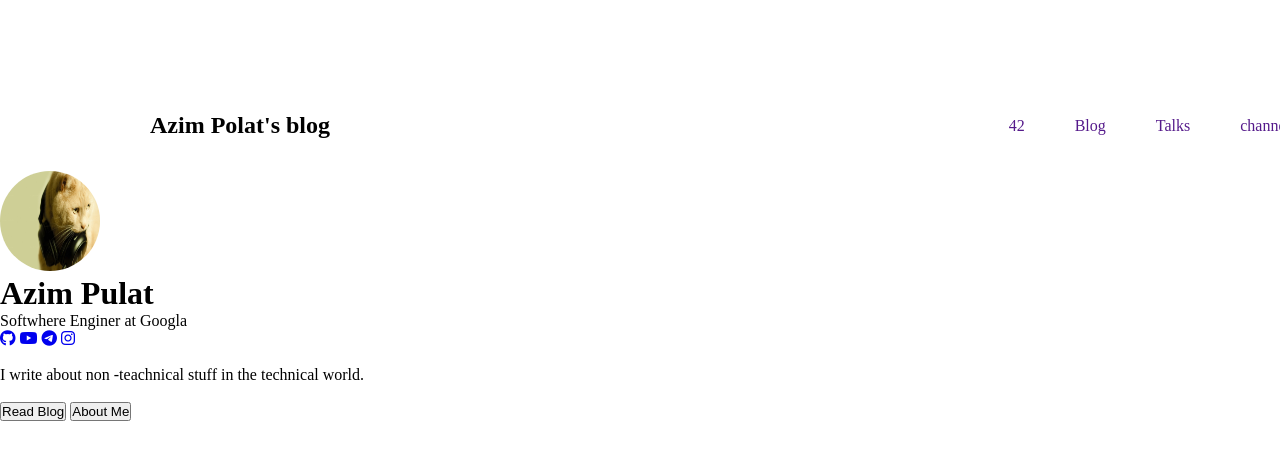
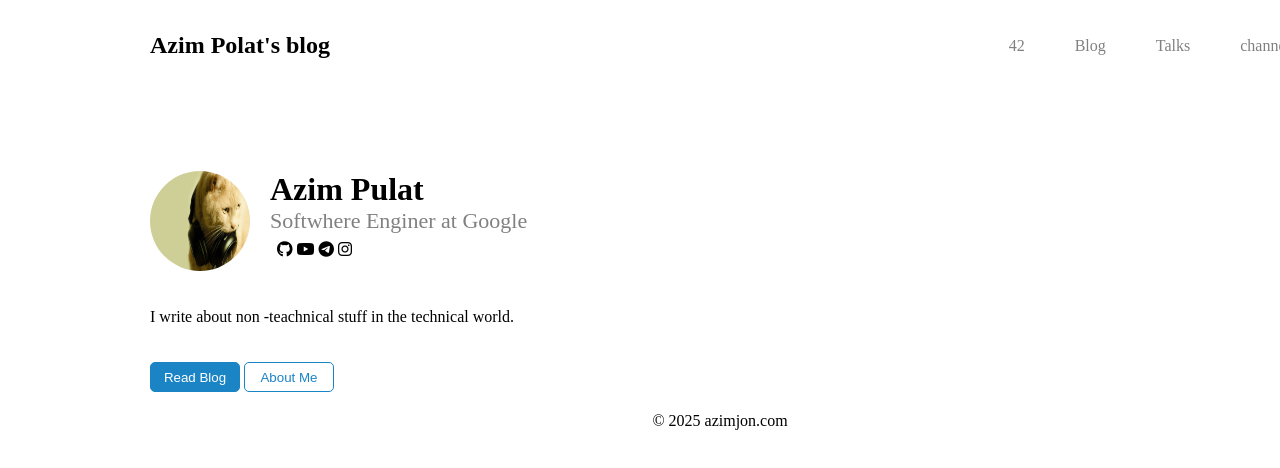
Before and after one commit to komila158/komila7.3, a plain HTML site: page index.html in a window 1280 px wide. Shown: the top 468 px of the page. Drawn offline with Linux system fonts and the light colour scheme.

Commit message:
need file

```diff
--- a/index.html
+++ b/index.html
@@ -3,7 +3,7 @@
 <head>
     <meta charset="UTF-8">
     <meta name="viewport" content="width=device-width, initial-scale=1.0">
-    <title>Document</title>
+    <title>komila</title>
     <link rel="stylesheet" href="https://cdnjs.cloudflare.com/ajax/libs/font-awesome/6.7.2/css/all.min.css">
     <link rel="stylesheet" href="./main.css">
 </head>
@@ -15,10 +15,10 @@
         <h1>Azim Polat's blog</h1>
         </div>
         <ul class="ul-li-c">
-            <li class="li"><a href="">42</a></li>
-            <li class="li"><a href="">Blog</a></li>
-            <li class="li"><a href="">Talks</a></li>
-            <li class="li"><a href="">channel</a></li>
+            <li><a href="">42</a></li>
+            <li><a href="">Blog</a></li>
+            <li><a href="">Talks</a></li>
+            <li><a href="">channel</a></li>
         </ul>
     </nav>
   </header>
@@ -26,14 +26,15 @@
   <div class="container1">
    <div class="box">
    </div>
-   <div>
+   <div class="rasm">
+    <div>
     <img src="./4. Кот с наушниками.jpg">
    </div>
    <div>
-    <h1 class="azim">Azim Pulat</h1>
-    <p class="Softwhere">Softwhere Enginer at Googla</p>
-    <div class="icon">
-           <p>
+   <h1 class="azim">Azim Pulat</h1>
+   <p class="Softwhere">Softwhere Enginer at Google</p>
+    <div class="icon1">
+           <p class="icon">
             <a href="https://github.com/komila158">
             <i class="fa-brands fa-github"></i>
         </a>
@@ -43,18 +44,19 @@
             <a href="#"><i class="fa-brands fa-telegram"></i></a>
             <a href="#"><i class="fa-brands fa-instagram"></i></a>
         </p>
-
     </div>
-
+    </div>
    </div>
-        </div>
         <br>
-        <div>
+        <div class="q">
             <p class="pf">I write about non -teachnical stuff in the technical world.</p>
             <br>
+            <br>
             <button class="tugma1">Read Blog</button>
-            <button class="tugma1">About Me</button>
+            <button class="tugma2">About Me</button>
         </div>
-    </div>
+        <footer class="f">
+            <p>&copy 2025 azimjon.com</p>
+        </footer>
 </body>
 </html>
--- a/main.css
+++ b/main.css
@@ -14,7 +14,7 @@
     display: flex;
     justify-content: space-between;
     align-items: center;
-    padding: 32px 0
+    padding: 32px 0;
 }
 .container2{
     display: flex;
@@ -31,8 +31,10 @@ img{
     width: 100px;
     height: 100px;
     border-radius: 50%;
+    margin-right: 20px;
+    margin-bottom: 15px;
 }
-.container{
+.container1{
     width: 1440px;
     margin: auto;
     padding: 0 150px;
@@ -43,3 +45,47 @@ img{
     align-items: center;
     gap: 10px;
 }
+button{
+    background-color: gainsboro;
+    color: darkblue;
+}
+.rasm {
+    display: flex;
+    justify-content: left;
+}
+.Softwhere{
+    color: gray;
+    font-size: 22px;
+}
+.icon{
+  margin: 7px;
+  padding-right: 7px;
+}
+.tugma1{
+    background-color: rgb(27, 132, 197);
+    color: white;
+    width: 90px;
+    height: 30px;
+    border: 1px solid rgb(27, 132, 197);
+    border-radius: 5px;
+}
+.tugma2{
+   color: rgb(27, 132, 197);
+   background-color: transparent;
+   width: 90px;
+   height: 30px;
+   border: 1px solid rgb(27, 132, 197);
+   border-radius: 5px;
+}
+.fa-brands{
+    color: black;
+}
+a {
+    color: gray;
+}
+.f {
+    text-align: center;
+    margin: 10px;
+    padding: 10px;
+    padding-bottom: 0px;
+}
```
